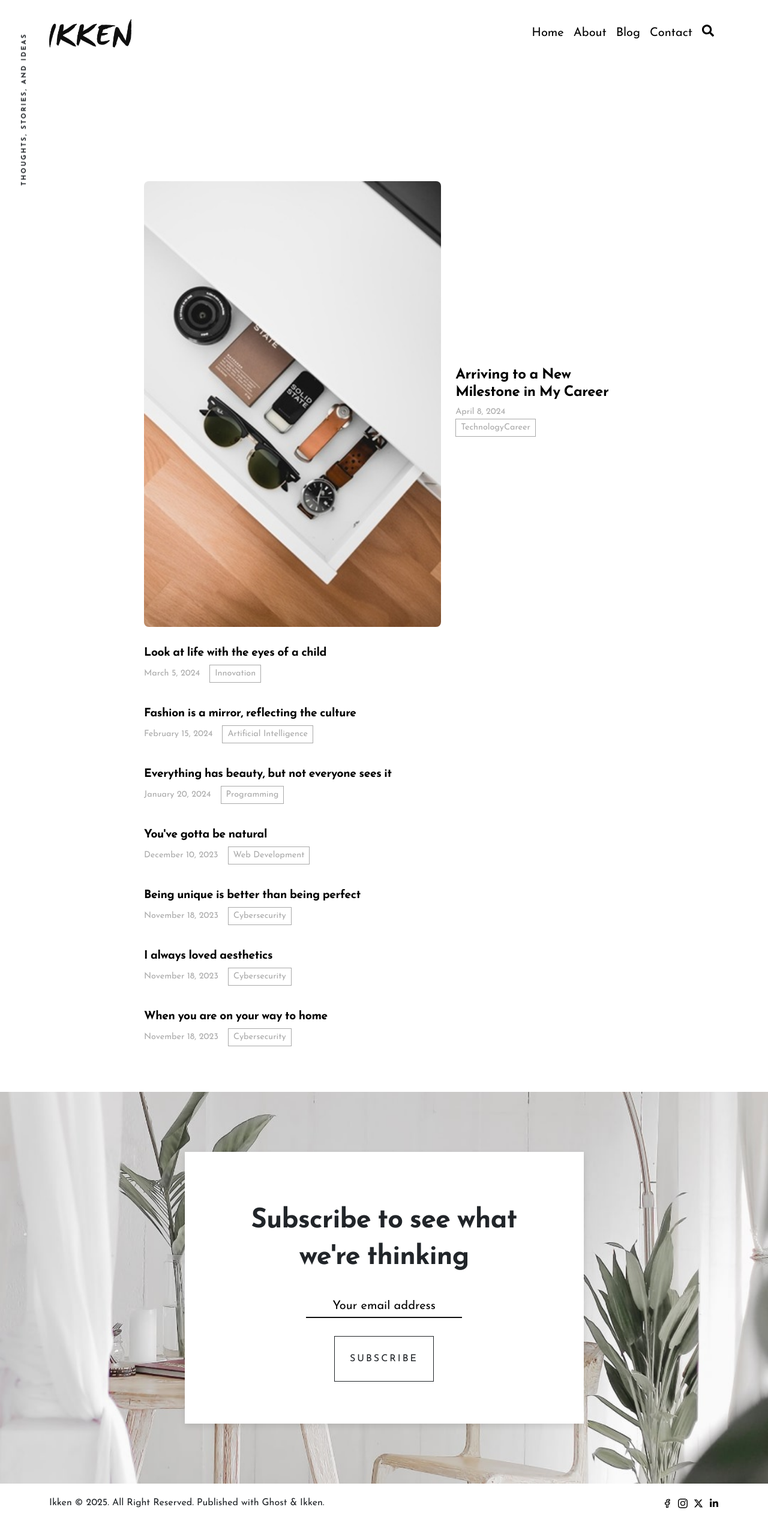
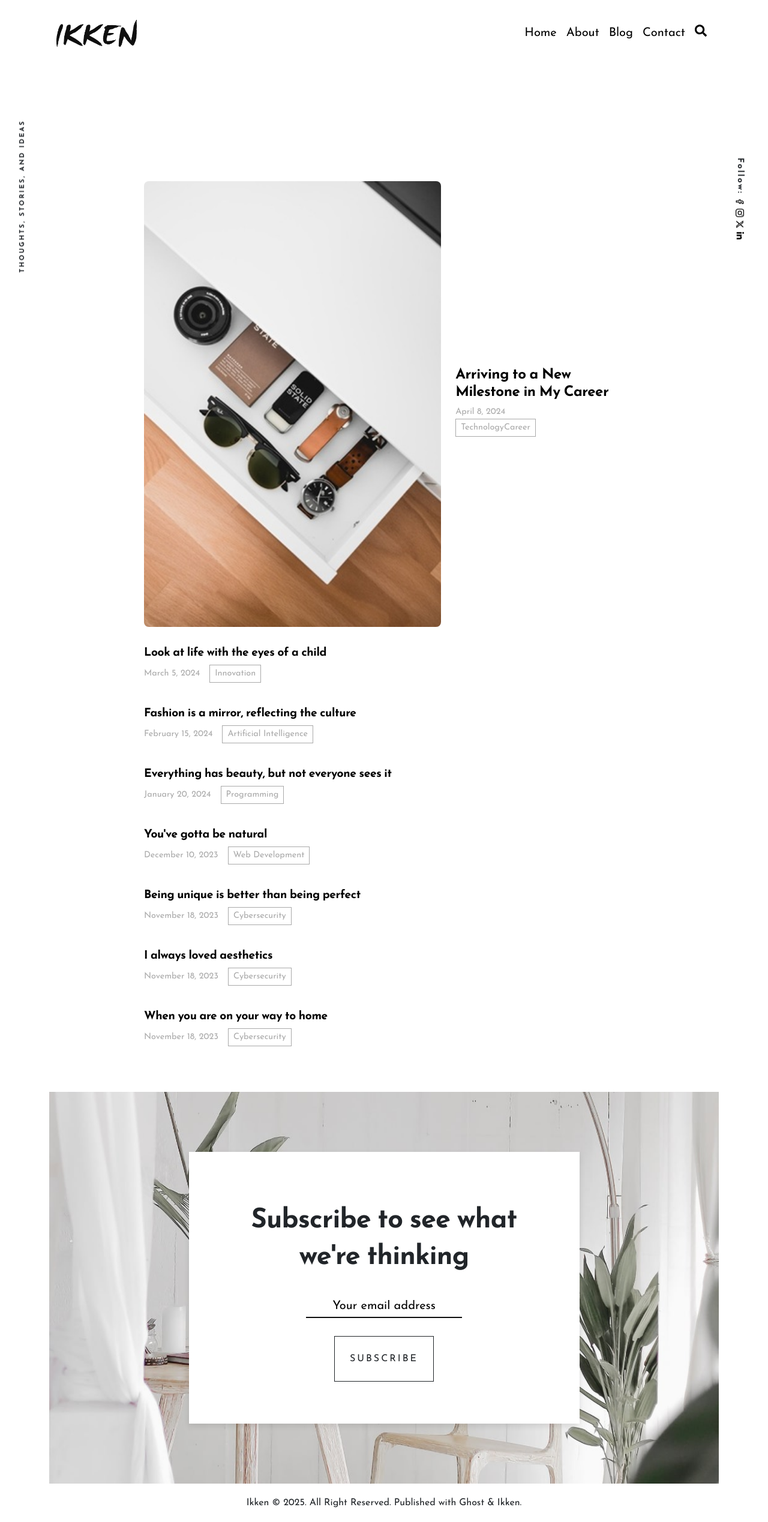
Before and after one commit to nikhil7476/ikken, a Next.js app: page /blog in a window 1280 px wide. Shown: the whole page at 60% size. Built offline with nearby package versions, Linux system fonts and the light colour scheme.

Commit message:
modified:   src/components/Footer.js 	modified:   src/pages/_app.js 	modified:   src/styles/Footer.module.css 	modified:   src/styles/globals.css

```diff
--- a/src/components/Footer.js
+++ b/src/components/Footer.js
@@ -59,36 +59,12 @@ const Footer = () => {
         </section>
         <section className={styles.blwFtr}>
           <Container>
-            <Row>
+            <Row className="justify-content-center">
               <Col lg={6} md={6} sm={12} className="align-content-center">
-                <p className="mb-0">
+                <p className="mb-0 text-center">
                   Ikken &copy; {new Date().getFullYear()}. All Right Reserved.
                   Published with Ghost & Ikken.
                 </p>
-              </Col>
-              <Col lg={6} md={6} sm={12} className="align-content-center">
-                <ul className={styles.social}>
-                  <li>
-                    <Link href="#" title="Facebook">
-                      <FiFacebook />
-                    </Link>
-                  </li>
-                  <li>
-                    <Link href="#" title="Instagram">
-                      <BsInstagram />
-                    </Link>
-                  </li>
-                  <li>
-                    <Link href="#" title="Twitter">
-                      <FaXTwitter />
-                    </Link>
-                  </li>
-                  <li>
-                    <Link href="#" title="LinkedIn">
-                      <FaLinkedinIn />
-                    </Link>
-                  </li>
-                </ul>
               </Col>
             </Row>
           </Container>
--- a/src/pages/_app.js
+++ b/src/pages/_app.js
@@ -1,4 +1,5 @@
 import { useEffect, useState } from "react";
+import Link from "next/link";
 import "@/styles/globals.css";
 import Header from "@/components/Header";
 import Footer from "@/components/Footer";
@@ -6,6 +7,10 @@ import AOS from "aos";
 import "aos/dist/aos.css";
 import "bootstrap/dist/css/bootstrap.min.css";
 import { Josefin_Sans } from "next/font/google";
+import { Container } from "react-bootstrap";
+import { FaXTwitter, FaLinkedinIn } from "react-icons/fa6";
+import { FiFacebook } from "react-icons/fi";
+import { BsInstagram } from "react-icons/bs";
 
 const josefinSans = Josefin_Sans({
   subsets: ["latin"],
@@ -23,12 +28,41 @@ export default function App({ Component, pageProps }) {
 
   return (
     <div className={josefinSans.className}>
-      {isClient && (
-        <span className="header-description">Thoughts, stories, and ideas</span>
-      )}
-      <Header />
-      <Component {...pageProps} />
-      <Footer />
+      <Container>
+        {isClient && (
+          <span className="header-description">
+            Thoughts, stories, and ideas
+          </span>
+        )}
+        <Header />
+        <Component {...pageProps} />
+        <Footer />
+        {isClient && (
+          <ul className="footer-description">
+            <li>Follow:</li>
+            <li>
+              <Link href="#" title="Facebook">
+                <FiFacebook />
+              </Link>
+            </li>
+            <li>
+              <Link href="#" title="Instagram">
+                <BsInstagram />
+              </Link>
+            </li>
+            <li>
+              <Link href="#" title="Twitter">
+                <FaXTwitter />
+              </Link>
+            </li>
+            <li>
+              <Link href="#" title="LinkedIn">
+                <FaLinkedinIn />
+              </Link>
+            </li>
+          </ul>
+        )}
+      </Container>
     </div>
   );
 }
--- a/src/styles/Footer.module.css
+++ b/src/styles/Footer.module.css
@@ -91,15 +91,3 @@
 .blwFtr {
   padding: 20px 0px;
 }
-
-.social {
-  display: flex;
-  justify-content: flex-end;
-  list-style: none;
-  gap: 10px;
-  margin: 0;
-}
-
-.social a {
-  color: #000;
-}
--- a/src/styles/globals.css
+++ b/src/styles/globals.css
@@ -77,8 +77,8 @@ h1, h2, h3, h4, h5, h6 {
   line-height: 1.4;
   position: fixed;
   z-index: 2;
-  top: 55px;
-  left: 33px;
+  top: 25%;
+  left: 30px;
   max-width: 400px;
   height: 100px;
   cursor: default;
@@ -88,6 +88,30 @@ h1, h2, h3, h4, h5, h6 {
   letter-spacing: 2.5px;
   text-transform: uppercase;
 }
+
+
+.footer-description {
+  font-size: 14px;
+  font-weight: 700;
+  line-height: 1.4;
+  position: fixed;
+  z-index: 2;
+  top: 50%;
+  right: -100px;
+  max-width: fit-content;
+  cursor: default;
+  transform-origin: 0 0;
+  text-align: right;
+  letter-spacing: 2.5px;
+  text-transform: capitalize;
+  list-style: none;
+  display: flex;
+  align-items: center;
+  gap: 5px;
+  transform: rotate(90deg) translate(-100%, 0);
+  padding: 0;
+}
+
 
 /*Header CSS*/
 
@@ -109,7 +133,7 @@ h1, h2, h3, h4, h5, h6 {
     background-size: 20% 10% !important;
   }
 
-  .header-description {
+  .header-description, .footer-description {
     display: none;
   }
 }
```
